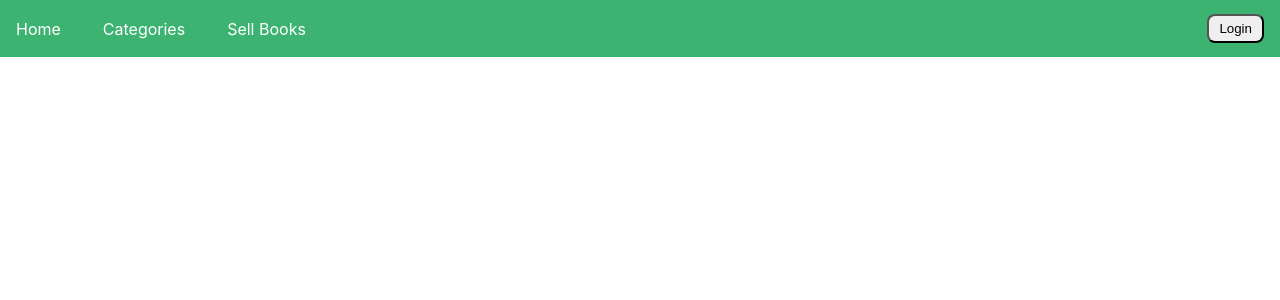
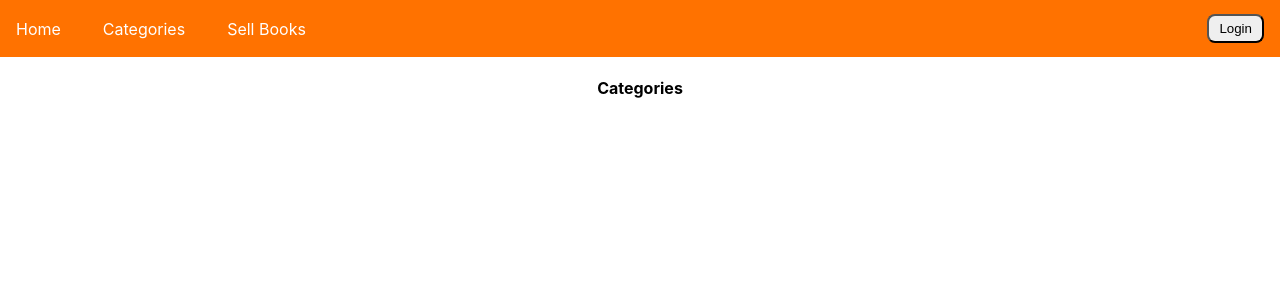
Before and after one commit to OmerAqeel/Project1, a React (Create React App) app in the folder client-side/: page /categories in a window 1280 px wide. Shown: the top 300 px of the page. Built offline with nearby package versions, Linux system fonts and the light colour scheme.

Commit message:
updated the navbar links

```diff
--- a/client-side/src/App.js
+++ b/client-side/src/App.js
@@ -2,8 +2,10 @@ import React from 'react';
 import './App.css';
 import Navbar from './components/navbar';
 import HomePage from './components/homePage';
+import Categories from './components/categories';
+import SellBooks from './components/sellBooks';
+import LoginPage from './components/loginPage';
 import { Routes, Route, BrowserRouter } from 'react-router-dom';
-
 
 function App() {
   return (
@@ -12,7 +14,9 @@ function App() {
         <Navbar />
         <Routes>
           <Route path="/" element={<HomePage />} />
-          <Route path="/navbar" element={<Navbar />} />
+          <Route path="/categories" element={<Categories />} />
+          <Route path="/sellBooks" element={<SellBooks />} />
+          <Route path="/loginPage" element={<LoginPage />} />
         </Routes>
       </BrowserRouter>
     </div>
--- /dev/null
+++ b/client-side/src/components/categories.jsx
@@ -0,0 +1,14 @@
+import React from "react";
+import { Link, NavLink, Bars } from "react-router-dom";
+
+const Categories = () => {
+  return (
+    <div>
+      <div>
+      <h4>Categories</h4>
+      </div>
+    </div>
+  );
+};
+
+export default Categories;
--- /dev/null
+++ b/client-side/src/components/loginPage.jsx
@@ -0,0 +1,15 @@
+import React from "react";
+import { Link, NavLink, Bars } from "react-router-dom";
+
+const LoginPage = () => {
+  return (
+    <div>
+      <div>
+
+      <h4>LoginPage</h4>
+      </div>
+    </div>
+  );
+};
+
+export default LoginPage;
--- a/client-side/src/components/navbar.jsx
+++ b/client-side/src/components/navbar.jsx
@@ -10,13 +10,13 @@ const Navbar = () => {
           <Link to="/" className="nav-links">Home</Link>
         </li>
         <li>
-          <Link to="/" className="nav-links">Categories</Link>
+          <Link to="/categories" className="nav-links">Categories</Link>
         </li>
         <li>
-          <Link to="/" className="nav-links">Sell Books</Link>
+          <Link to="/sellBooks" className="nav-links">Sell Books</Link>
         </li>
       </ul>
-      <Link to="/" className="loginBtn">
+      <Link to="/loginPage" className="loginBtn">
         <button>Login</button>
       </Link>
     </nav>
--- a/client-side/src/components/navbarStyle.css
+++ b/client-side/src/components/navbarStyle.css
@@ -2,8 +2,8 @@
     display: flex;
     justify-content: space-between;
     align-items: center; /* Adding align-items to vertically center items */
-    color: #fff;
-    background-color: #3cb371;
+    color: #ff7200;
+    background-color: #ff7200;
   }
 
   .navbar ul {
@@ -22,6 +22,7 @@
     color: white;
     text-decoration: none;
     text-align: center;
+    float:right
   }
 
   .loginBtn {
--- /dev/null
+++ b/client-side/src/components/sellBooks.jsx
@@ -0,0 +1,15 @@
+import React from "react";
+import { Link, NavLink, Bars } from "react-router-dom";
+
+const SellBooks = () => {
+  return (
+    <div>
+      <div>
+
+      <h4>SellBooks</h4>
+      </div>
+    </div>
+  );
+};
+
+export default SellBooks;
```
Also changed, not shown: client-side/src/components/webLogo.png (added).
